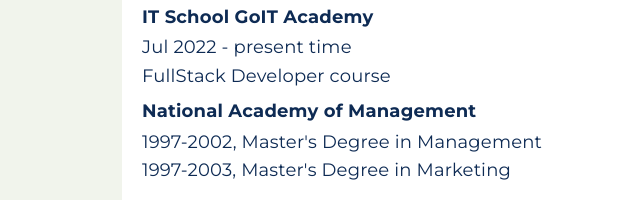
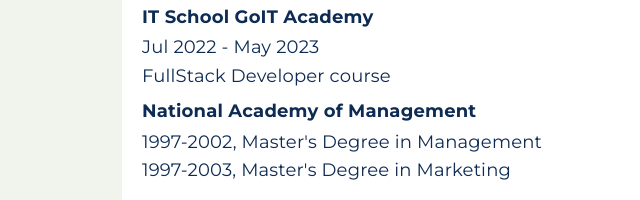
Before and after one commit to svd-serhii/resume, a plain HTML site: page index.html in a window 1280 px wide. Shown: the part 1454-1654 px from the top of the page, 308-948 px from the left. Drawn offline with Linux system fonts and the light colour scheme.

Commit message:
Update index.html

```diff
--- a/index.html
+++ b/index.html
@@ -130,7 +130,7 @@
             <ul class="list">
               <li class="place">
                 <p class="section--subtitle">IT School GoIT Academy</p>
-                <p class="section--text">Jul 2022 - present time <br>
+                <p class="section--text">Jul 2022 - May 2023 <br>
                    FullStack Developer course</p>
               </li>
               <li class="place">
```
